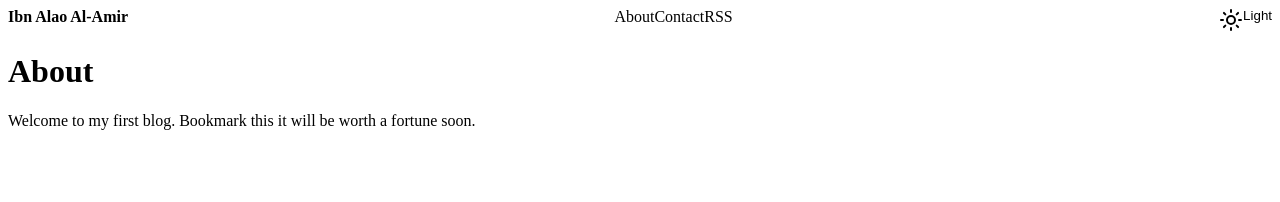
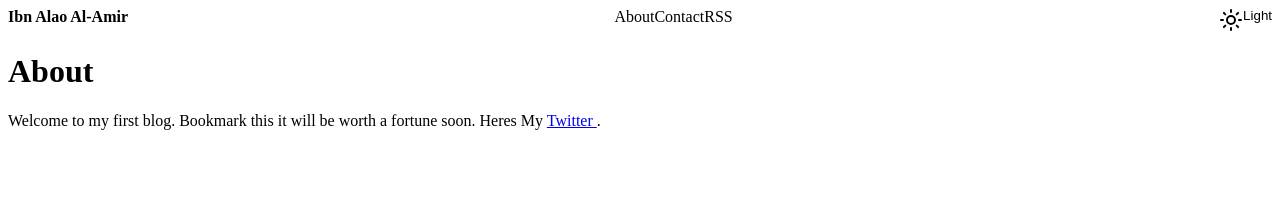
Before and after one commit to AmirAlao/Svelte-Blog-Workfolder, a SvelteKit app: page /about in a window 1280 px wide. Shown: the top 202 px of the page. Built offline with nearby package versions, Linux system fonts and the light colour scheme.

Commit message:
Updated About
Updated About

```diff
--- a/src/app.html
+++ b/src/app.html
@@ -6,7 +6,6 @@
 		<link rel="icon" href="%sveltekit.assets%/favicon.png" />
 		<link rel="icon" href="https://fav.farm/🔥" />
 		<link rel="alternate" type="application/atom+xml" href="/rss.xml" />
-		%sveltekit.head%
 		<script type="module">
 			const theme = localStorage.getItem('color-scheme')
 
@@ -15,6 +14,7 @@
 				: localStorage.setItem('color-sheme', 'dark')
 		</script>
 	</head>
+	%sveltekit.head%
 	<body data-sveltekit-preload-data="hover">
 		<div style="display: contents">%sveltekit.body%</div>
 	</body>
--- a/src/routes/about/+page.svelte
+++ b/src/routes/about/+page.svelte
@@ -1,3 +1,10 @@
+<script>
+
+    $: href = `https://www.twitter.com/star_prizzy`
+</script>
+
 <h1> About</h1>
 
-<p> Welcome to my first blog. Bookmark this it will be worth a fortune soon.</p>
+<p> Welcome to my first blog. Bookmark this it will be worth a fortune soon.
+    Heres My <a {href}> Twitter </a>.
+</p>
--- a/src/routes/header.svelte
+++ b/src/routes/header.svelte
@@ -1,6 +1,6 @@
 <script lang="ts">
+	import Toggle from "./toggle.svelte"
     import * as config from "$lib/config"
-	import Toggle from "./toggle.svelte"
 </script>
 
 <nav>
```
